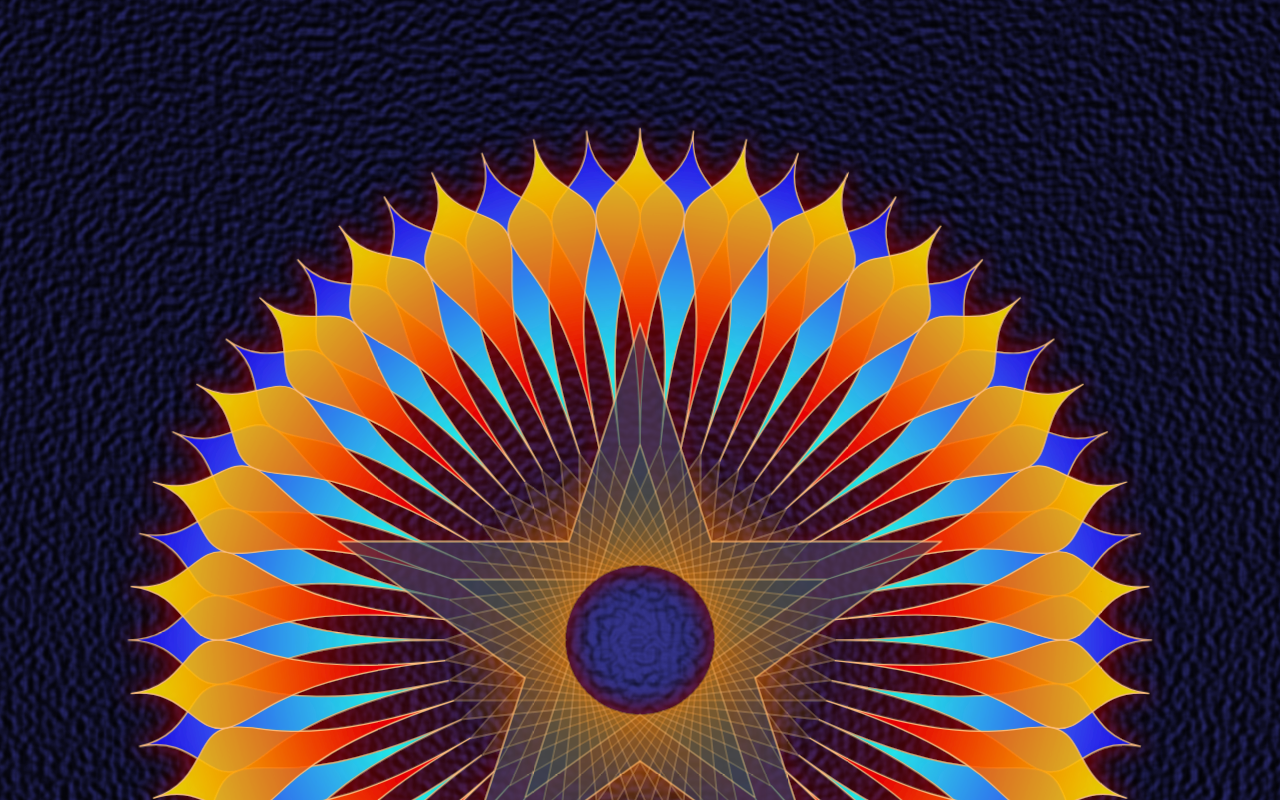
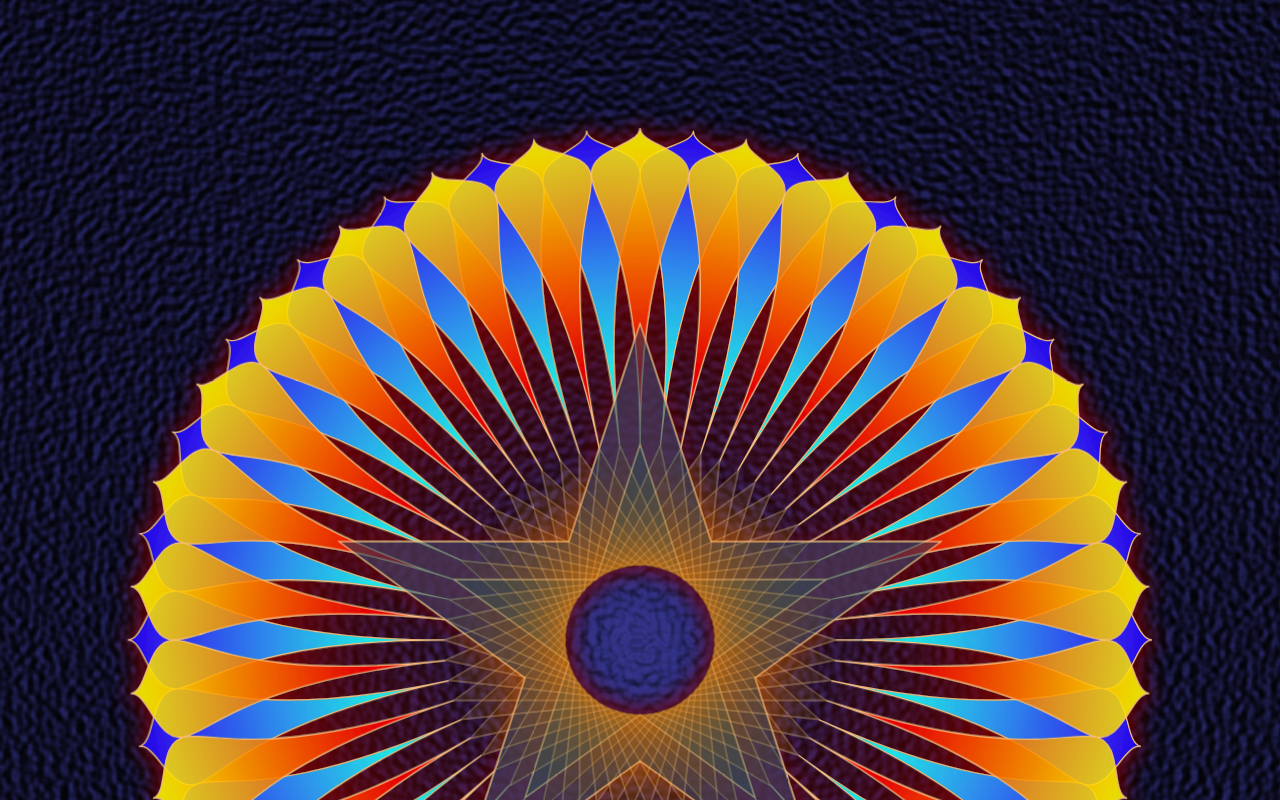
Before and after one commit to dopplerreflect/svg-wallpaper, a React (Vite) app: page / in a window 1280 px wide. Shown: the top 800 px of the page. Built offline with nearby package versions, Linux system fonts and the light colour scheme.

Commit message:
fix sr[] var again.

```diff
--- a/src/wallpapers/Blueprint.tsx
+++ b/src/wallpapers/Blueprint.tsx
@@ -13,8 +13,11 @@ const outerRadius = (height / 10) * 4;
 const numRings = 5;
 const gr = [...Array(numRings).keys()].map(k => outerRadius * PHIm1 ** k);
 const sr = [...Array(13).keys()].map(
-  k => outerRadius - (PHI ** k * height) / 1080
+  k => outerRadius - outerRadius * PHIm1 ** k
 );
+// const sr = [...Array(13).keys()].map(
+//   k => outerRadius - (PHI ** k * height) / 1080
+// );
 const numAngles = 60;
 const angles = [...Array(numAngles).keys()].map(k => (360 / numAngles) * k);
 
@@ -62,17 +65,17 @@ export default function Blueprint() {
           id="petal"
           d={[
             `M${p(angles[45], gr[0]).x},${p(angles[45], gr[0]).y}`,
-            `C${p(angles[45], sr[8]).x},${p(angles[45], sr[8]).y}`,
-            ` ${p(angles[46], sr[8]).x},${p(angles[46], sr[8]).y}`,
-            ` ${p(angles[46], sr[9]).x},${p(angles[46], sr[9]).y}`,
-            `S${p(angles[45], sr[10]).x},${p(angles[45], sr[10]).y}`,
-            ` ${p(angles[45], gr[2]).x},${p(angles[45], gr[2]).y}`,
+            `C${p(angles[45], sr[7]).x},${p(angles[45], sr[7]).y}`,
+            ` ${p(angles[46], sr[7]).x},${p(angles[46], sr[7]).y}`,
+            ` ${p(angles[46], sr[5]).x},${p(angles[46], sr[5]).y}`,
+            `S${p(angles[45], sr[3]).x},${p(angles[45], sr[3]).y}`,
+            ` ${p(angles[45], sr[1]).x},${p(angles[45], sr[1]).y}`,
             `M${p(angles[45], gr[0]).x},${p(angles[45], gr[0]).y}`,
-            `C${p(angles[45], sr[8]).x},${p(angles[45], sr[8]).y}`,
-            ` ${p(angles[44], sr[8]).x},${p(angles[44], sr[8]).y}`,
-            ` ${p(angles[44], sr[9]).x},${p(angles[44], sr[9]).y}`,
-            `S${p(angles[45], sr[10]).x},${p(angles[45], sr[10]).y}`,
-            ` ${p(angles[45], gr[2]).x},${p(angles[45], gr[2]).y}`,
+            `C${p(angles[45], sr[7]).x},${p(angles[45], sr[7]).y}`,
+            ` ${p(angles[44], sr[7]).x},${p(angles[44], sr[7]).y}`,
+            ` ${p(angles[44], sr[5]).x},${p(angles[44], sr[5]).y}`,
+            `S${p(angles[45], sr[3]).x},${p(angles[45], sr[3]).y}`,
+            ` ${p(angles[45], sr[1]).x},${p(angles[45], sr[1]).y}`,
           ].join('')}
           stroke={strokeColor}
           strokeWidth={strokeWidth}
@@ -181,12 +184,12 @@ export default function Blueprint() {
           </g>
         ))}
       </g>
-      {/* <Rays /> */}
-      {/* <RayLegend /> */}
-      {/* <GoldenRings /> */}
-      {/* <GoldenLegend /> */}
-      {/* <SpherishRings /> */}
-      {/* <SpherishLegend /> */}
+      {/* <Rays />
+      <RayLegend />
+      <GoldenRings />
+      <GoldenLegend />
+      <SpherishRings />
+      <SpherishLegend /> */}
     </svg>
   );
 }
```
